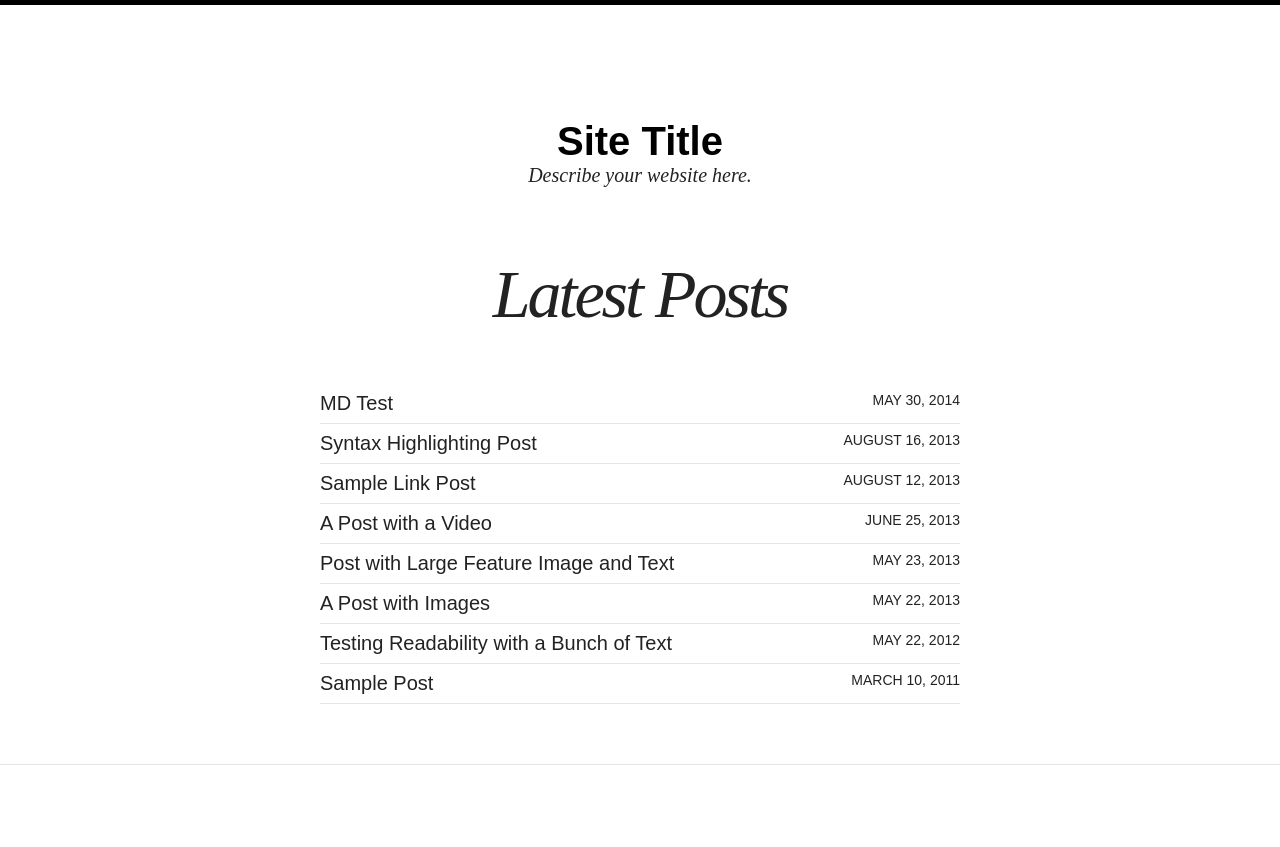
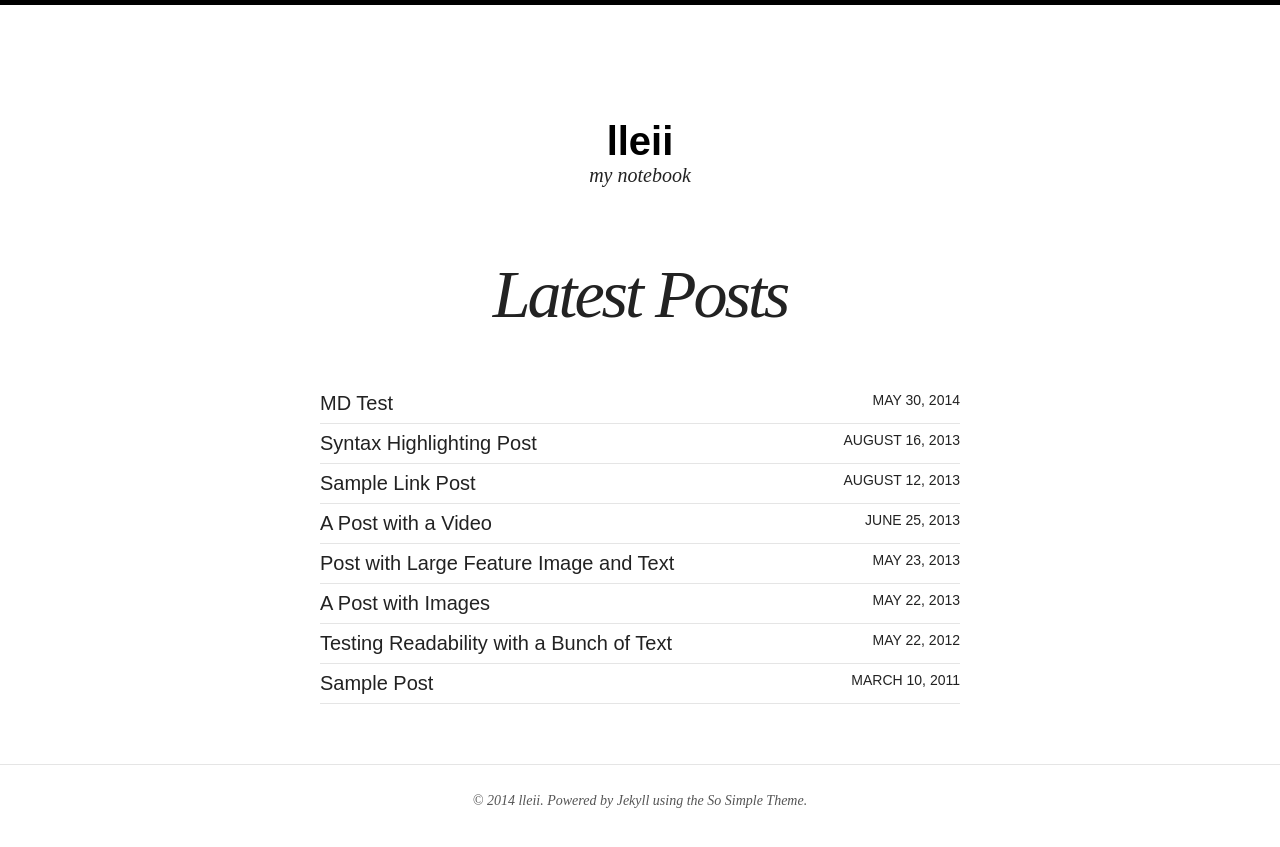
Before and after one commit to lleii/lleii.github.io, a Jekyll site: the page built from index.html, in a window 1280 px wide. Shown: the top 847 px of the page. Built offline with Jekyll 4.4.1, drawn with Linux system fonts in a browser that asks for light colours; nearby versions of some CDN libraries; Markdown is read by kramdown in place of the engine named in the settings.

Commit message:
nil commit msg

```diff
--- a/_config.yml
+++ b/_config.yml
@@ -1,5 +1,5 @@
-title:            Site Title
-description:      Describe your website here.
+title:            lleii
+description:      my notebook
 logo:
 #logo:             site-logo.png
 disqus_shortname:  lleii
@@ -11,12 +11,12 @@ url:              http://lleii.github.io
 
 # Owner/author information
 owner:
-  name:           Your Name
+  name:           lleii
   avatar:         bio-photo.jpg
-  email:          you@email.com
+  email:
   # Social networking links used in footer. Update and remove as you like.
-  twitter:        a@Z.x
-  facebook:       a@Z.x
+  twitter:
+  facebook:
   github:
   stackexchange:
   linkedin:
@@ -39,11 +39,13 @@ links:
     url: /about/
   - title: Articles
     url: /articles/
-  - title: Theme Setup
-    url: /theme-setup/
-  - title: Made Mistakes
-    url: http://mademistakes.com
-    external: true
+  - title: Tags
+    url: /tags/
+#  - title: Theme Setup
+#    url: /theme-setup/
+#  - title: Made Mistakes
+#    url: http://mademistakes.com
+#    external: true
 
 # http://en.wikipedia.org/wiki/List_of_tz_database_time_zones
 #timezone:    America/New_York
--- a/_includes/footer.html
+++ b/_includes/footer.html
@@ -1,5 +1,5 @@
 <!-- <span>&copy; {{ site.time | date: '%Y' }} {{ site.owner.name }}. Powered by <a href="http://jekyllrb.com">Jekyll</a> using the <a href="http://mademistakes.com/so-simple/">So Simple Theme</a>.</span>   -->
-<!-- <span>&copy; {{ site.time | date: '%Y' }} {{ site.owner.name }}. Powered by <a href="http://jekyllrb.com">Jekyll</a> using the <a href="http://mademistakes.com/so-simple/">So Simple Theme</a>.</span>   -->
+<span>&copy; {{ site.time | date: '%Y' }} {{ site.owner.name }}. Powered by <a href="http://jekyllrb.com">Jekyll</a> using the <a href="http://mademistakes.com/so-simple/">So Simple Theme</a>.</span>
 <div class="social-icons">
 	{% if site.owner.twitter %}<a href="http://twitter.com/{{ site.owner.twitter }}" title="{{ site.owner.name}} on Twitter" target="_blank"><i class="icon-twitter icon-2x"></i></a>{% endif %}
 	{% if site.owner.facebook %}<a href="http://facebook.com/{{ site.owner.facebook }}" title="{{ site.owner.name}} on Facebook" target="_blank"><i class="icon-facebook icon-2x"></i></a>{% endif %}
```
